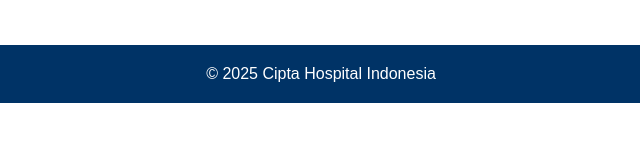
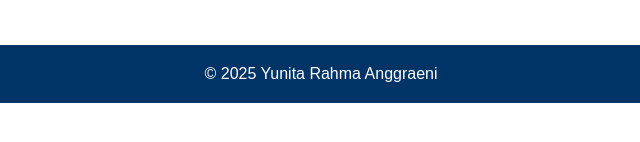
Before and after one commit to yunrhma/cipta-hospital-indo, a plain HTML site: page about.html in a window 1280 px wide. Shown: the part 352-494 px from the top of the page, 319-959 px from the left. Drawn offline with Linux system fonts and the light colour scheme.

Commit message:
Update about.html

```diff
--- a/about.html
+++ b/about.html
@@ -46,7 +46,7 @@
   </main>
 
   <footer class="site-footer">
-    <p>&copy; 2025 Cipta Hospital Indonesia</p>
+    <p>&copy; 2025 Yunita Rahma Anggraeni</p>
   </footer>
 </body>
 </html>
```
